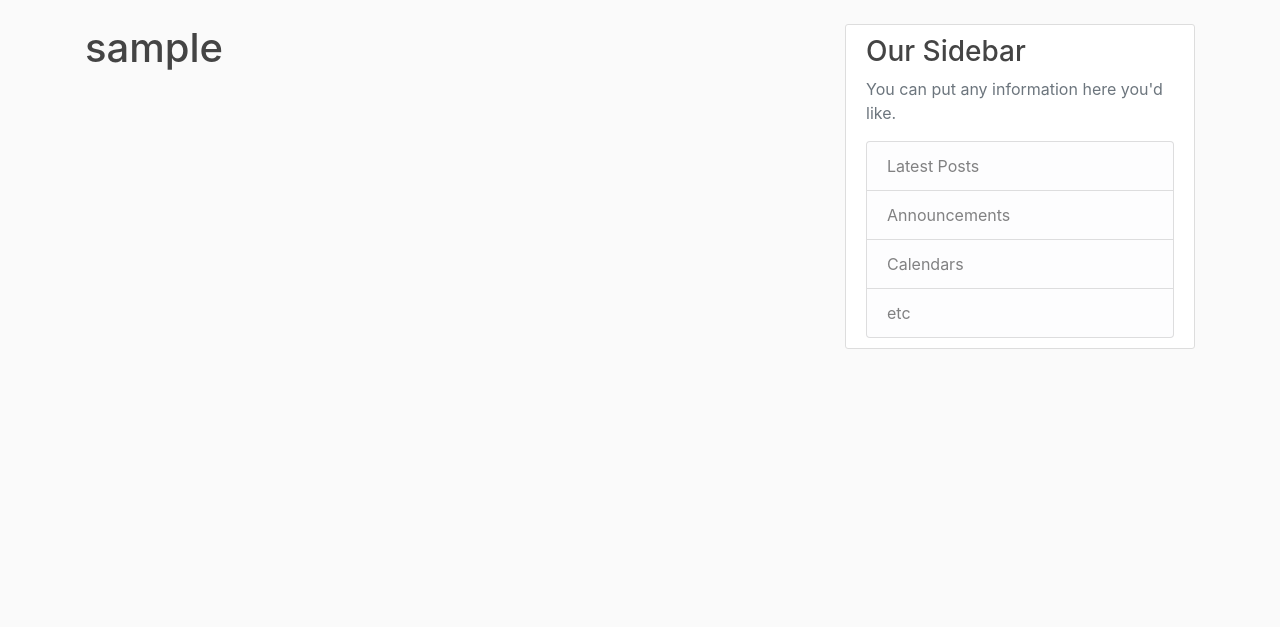
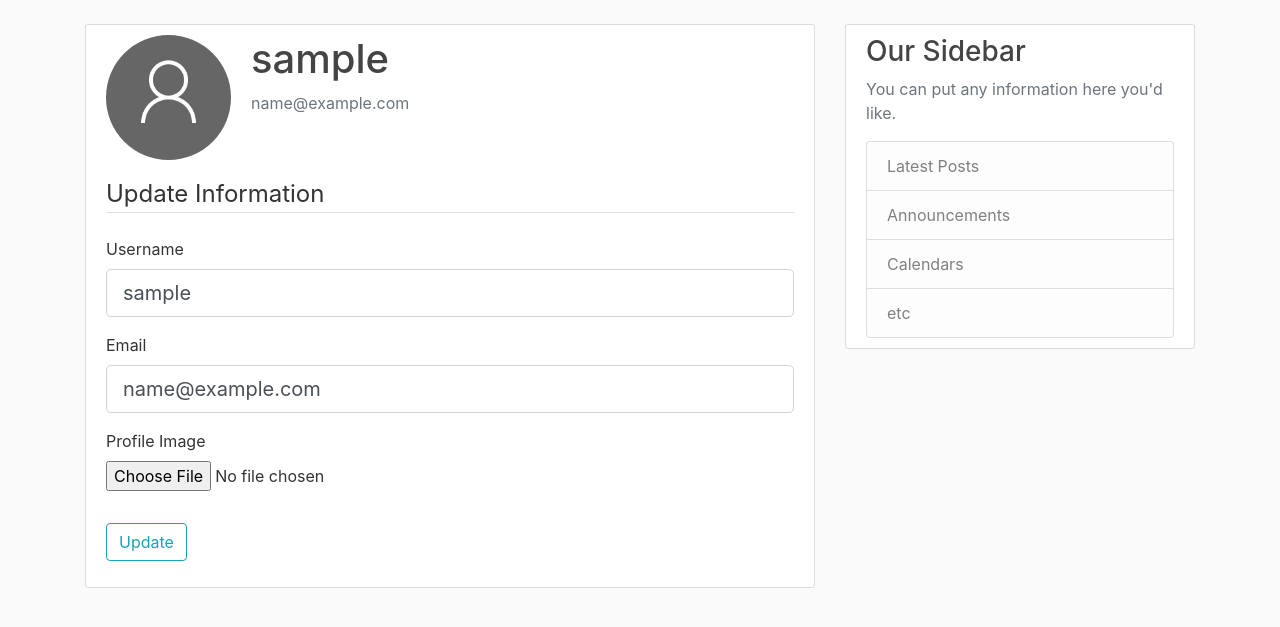
Before and after one commit to snowtheghost/CampaignDistributor, a Flask app: page /account in a window 1280 px wide. Shown: the part 56-683 px from the top of the page. Run offline with Flask 2, Linux system fonts and the light colour scheme; the visitor is signed in with stand-in values (Sample User, id 1); data comes from the database, SQL or seed files in the repository; some libraries are stand-ins or nearby versions.

Commit message:
user management implemented

```diff
--- a/src/flaskapp/forms.py
+++ b/src/flaskapp/forms.py
@@ -1,5 +1,7 @@
 # User input forms using flask_wtf
 from flask_wtf import FlaskForm
+from flask_wtf.file import FileField, FileAllowed
+from flask_login import current_user
 from wtforms import StringField, PasswordField, SubmitField, BooleanField
 from wtforms.validators import DataRequired, Length, Email, EqualTo, ValidationError
 
@@ -39,3 +41,24 @@ class LoginForm(FlaskForm):
 
     remember = BooleanField('Remember Me')
     submit = SubmitField('Login')
+
+
+class UpdateAccountForm(FlaskForm):
+    # Assign each variable to a validated field
+    username = StringField('Username',
+                           validators=[DataRequired(), Length(min=MIN_USERNAME_LENGTH, max=MAX_USERNAME_LENGTH)])
+    email = StringField('Email', validators=[DataRequired(), Email()])
+    picture = FileField('Profile Image', validators=[FileAllowed(['jpg', 'png'])])
+    submit = SubmitField('Update')
+
+    def validate_username(self, username):
+        if username.data != current_user.username:
+            user = User.query.filter_by(username=username.data).first()  # query db for user with same username
+            if user:  # if there is a user with the username, raise validation error
+                raise ValidationError('Username taken.')
+
+    def validate_email(self, email):
+        if email.data != current_user.email:
+            email = User.query.filter_by(email=email.data).first()  # query db for user with same email
+            if email:  # if there is a user with the email, raise validation error
+                raise ValidationError('Email already in use.')
--- a/src/flaskapp/routes.py
+++ b/src/flaskapp/routes.py
@@ -1,6 +1,9 @@
+import secrets
+import os
+from PIL import Image
 from flask import render_template, flash, redirect, url_for, redirect, request
 from flaskapp import app, db, bcrypt
-from flaskapp.forms import RegistrationForm, LoginForm
+from flaskapp.forms import RegistrationForm, LoginForm, UpdateAccountForm
 from flaskapp.models import User, Post
 from flask_login import login_user, current_user, logout_user, login_required
 
@@ -55,7 +58,7 @@ def register():
     return render_template('register.html', title="Registration Form", form=form)
 
 
-@app.route('/login', methods=['GET', 'POST'])
+@app.route('/login', methods=['GET', 'POST'])  # allow get and post requests
 def login():
     # Check if user is logged in
     if current_user.is_authenticated:
@@ -82,7 +85,36 @@ def logout():
     return redirect(url_for('home'))
 
 
-@app.route('/account')
+def save_picture(form_picture):  # save a picture using randomized token
+    random_hex = secrets.token_hex(8)
+    _, f_ext = os.path.splitext(form_picture.filename)
+    picture_filename = random_hex + f_ext
+    picture_path = os.path.join(app.root_path, 'static/profile_pics', picture_filename)  # joins paths to desired dir
+
+    output_size = (125, 125)
+    i = Image.open(form_picture)
+    i.thumbnail(output_size)  # resize the image using pillow
+
+    i.save(picture_path)  # method of wtforms
+    return picture_filename
+
+
+@app.route('/account', methods=['GET', 'POST'])
 @login_required  # requires login to access this page, goes to login route
 def account():
-    return render_template('account.html', title='Account')
+    form = UpdateAccountForm()
+    if form.validate_on_submit():
+        if form.picture.data:
+            picture_file = save_picture(form.picture.data)
+            current_user.image_file = picture_file
+
+        current_user.username = form.username.data
+        current_user.email = form.email.data  # these update the db as well, connected to by flask_login
+        db.session.commit()
+        flash('Update successful.', 'success')
+        return redirect(url_for('account'))  # avoid form input reload warning
+    elif request.method == 'GET':
+        form.username.data = current_user.username  # autofill the form when the page is initially loaded
+        form.email.data = current_user.email
+    image_file = url_for('static', filename='profile_pics/' + current_user.image_file)
+    return render_template('account.html', title='Account', image_file=image_file, form=form)
--- a/src/flaskapp/templates/account.html
+++ b/src/flaskapp/templates/account.html
@@ -1,4 +1,60 @@
 {% extends 'layout.html' %}
 {% block content %}
-    <h1>{{ current_user.username }}</h1>
+    <div class="content-section">
+        <div class="media">
+            <img class="rounded-circle account-img" src={{ image_file }}>
+            <div class="media-body">
+                <h2 class="account-heading">{{ current_user.username }}</h2>
+                <p class="text-secondary">{{ current_user.email }}</p>
+            </div>
+        </div>
+        <!-- update form -->
+        <form method="POST" action="" enctype="multipart/form-data">
+            {{ form.hidden_tag() }}  <!-- adds CSRF token -->
+            <fieldset class="form-group">
+                <legend class="border-bottom mb-4">Update Information</legend>
+                <!-- username code, with error alerts built in with WTForms -->
+                <div class="form-group">
+                    {{ form.username.label(class="form-control-label") }}
+                    {% if form.username.errors %}
+                        {{ form.username(class="form-control form-control-lg is-invalid") }}
+                        <div class="invalid-feedback">
+                            {% for error in form.username.errors %}
+                                <span>{{ error }}</span>
+                            {% endfor %}
+                        </div>
+                    {% else %}
+                        {{ form.username(class="form-control form-control-lg") }}
+                    {% endif %}
+                </div>
+                <!-- email code, with error alerts built in with WTForms -->
+                <div class="form-group">
+                    {{ form.email.label(class="form-control-label") }}
+                    {% if form.email.errors %}
+                        {{ form.email(class="form-control form-control-lg is-invalid") }}
+                        <div class="invalid-feedback">
+                            {% for error in form.email.errors %}
+                                <span>{{ error }}</span>
+                            {% endfor %}
+                        </div>
+                    {% else %}
+                        {{ form.email(class="form-control form-control-lg") }}
+                    {% endif %}
+                </div>
+                <!-- profile picture code, with error alerts built in with WTForms -->
+                <div class="form-group">
+                    {{ form.picture.label() }}
+                    {{ form.picture(class="form-control-file") }}
+                    {% if form.picture.errors %}
+                        {% for error in form.picture.errors %}
+                            <span class="text-danger">{{ error }}</span></br>
+                        {% endfor %}
+                    {% endif %}
+                </div>
+            </fieldset>
+            <div class="form-group">
+                {{ form.submit(class="btn btn-outline-info") }}
+            </div>
+        </form>
+    </div>
 {% endblock content %}
--- a/src/requirements.txt
+++ b/src/requirements.txt
@@ -6,3 +6,4 @@ python-dotenv~=0.15.0
 email_validator
 flask-bcrypt
 flask-login
+pillow
--- a/src/run.py
+++ b/src/run.py
@@ -2,3 +2,4 @@
 
 if __name__ == '__main__':
     app.run(debug=True)  # Debug mode for development
+    # app.run()
```
Also changed, not shown: src/flaskapp/static/profile_pics/default.jpg (added).
